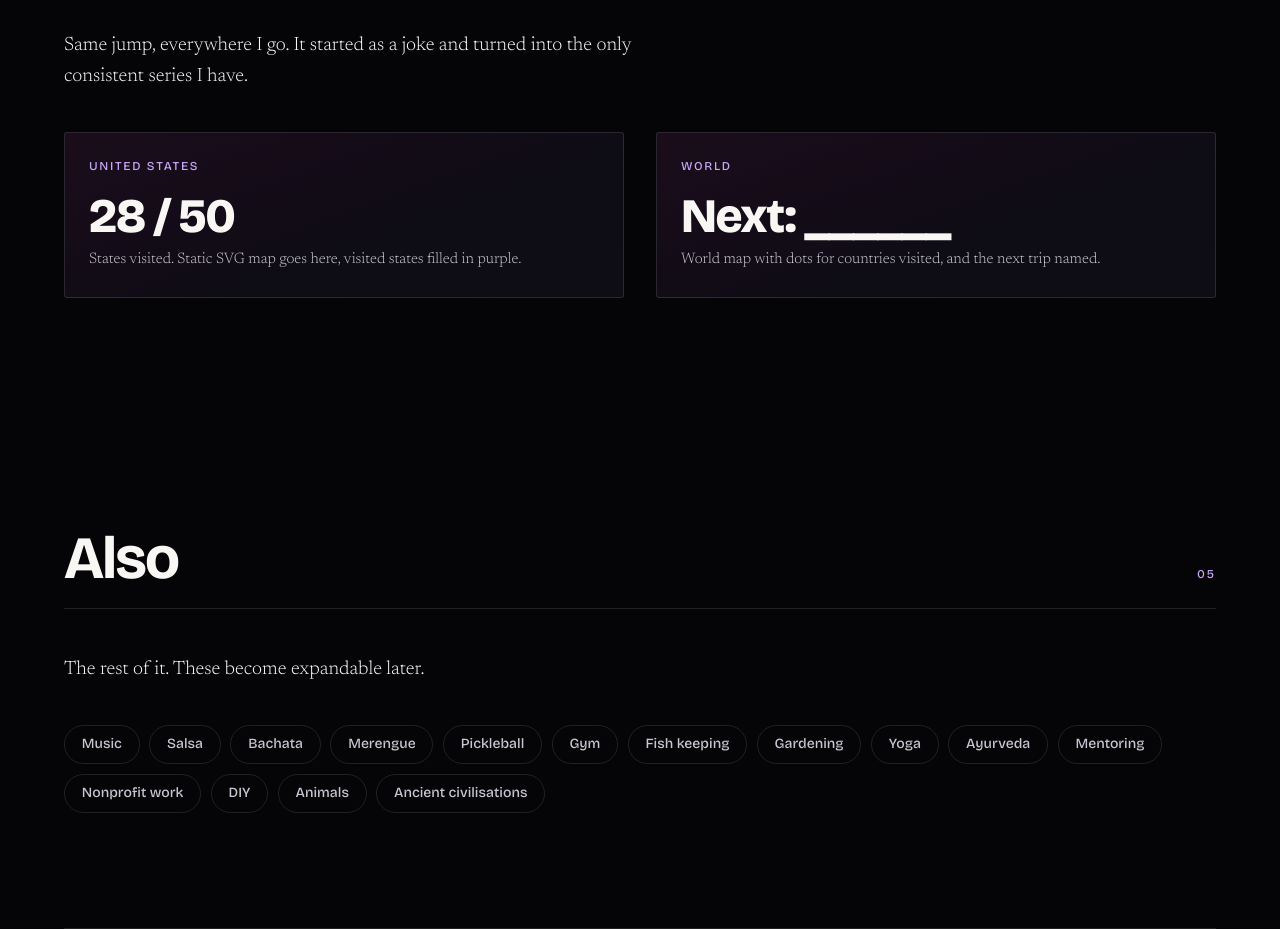
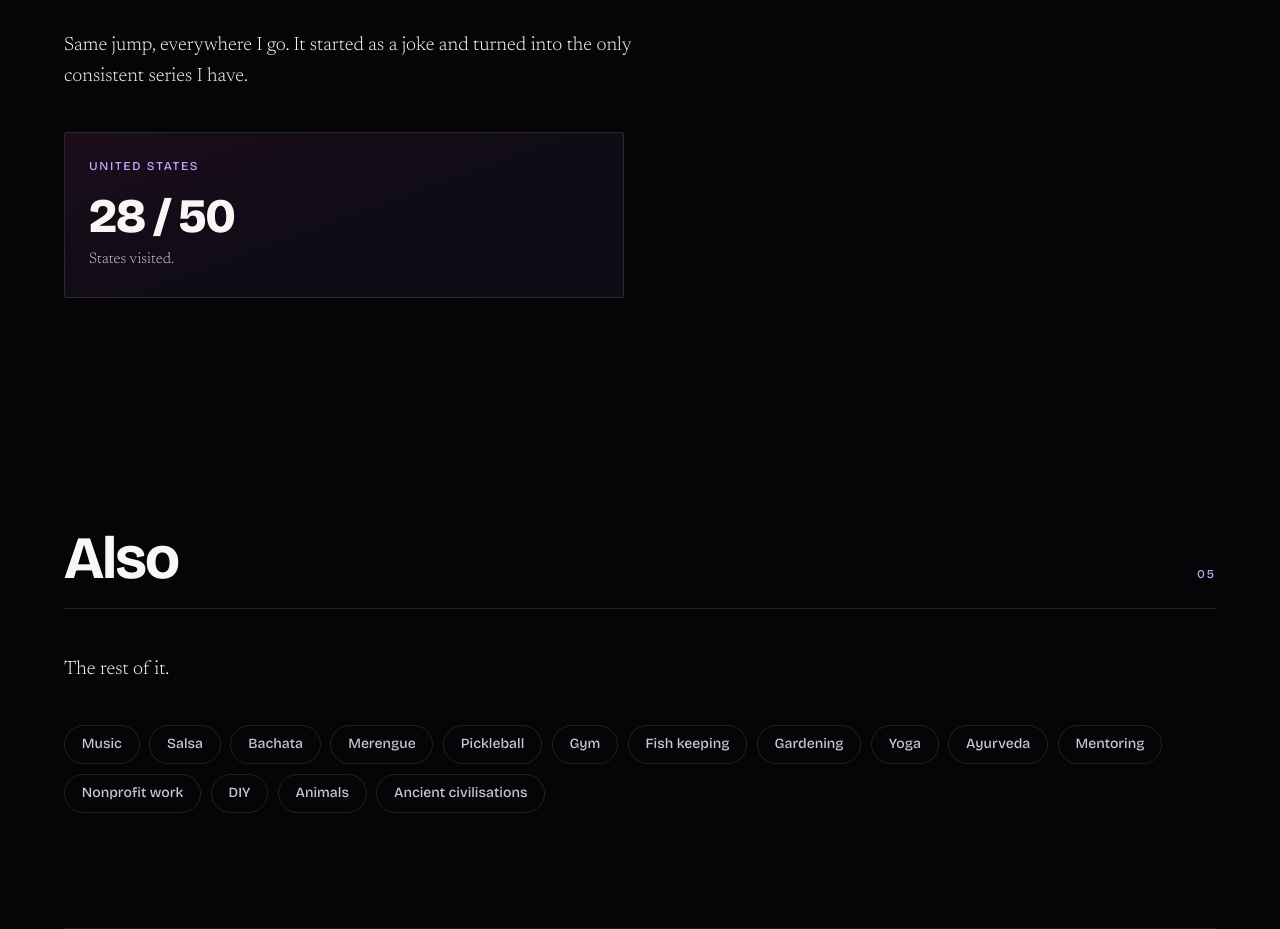
Before and after one commit to ketaverse/ketanrajput-com, a plain HTML site: page index.html in a window 1280 px wide. Shown: the part 6660-7589 px from the top of the page. Drawn offline with nearby package versions, Linux system fonts and the light colour scheme.

Commit message:
Remove leftover placeholder text; rewrite search/share tags; add KR favicon
- Travel: drop the 'Static SVG map goes here' line and the World card
  ('Next: ______'), which held only placeholder copy. US card keeps 28 / 50.
- Also: drop 'These become expandable later'.
- Title, meta description, Open Graph and Twitter tags now lead with
  design leadership, AI and healthcare; add canonical and og:url.
- Add K monogram favicon (SVG, ICO fallback, apple-touch-icon) in the
  site's violet-to-tyrian palette.

Co-Authored-By: Claude Opus 5.5 <noreply@anthropic.com>

```diff
--- a/index.html
+++ b/index.html
@@ -3,11 +3,20 @@
 <head>
 <meta charset="utf-8">
 <meta name="viewport" content="width=device-width, initial-scale=1">
-<title>Ketan Rajput &mdash; Ketaverse</title>
-<meta name="description" content="Ketan Rajput. Product design and strategy, photography, painting, travel.">
-<meta property="og:title" content="Welcome to the Ketaverse &mdash; Ketan Rajput">
-<meta property="og:description" content="Product design and strategy, photography, painting, travel.">
+<title>Ketan Rajput | Design leader in AI and healthcare | Ketaverse</title>
+<meta name="description" content="Product design leader shaping AI triage in healthcare at MDLIVE, a Cigna company, and founder of Align Rock, an AI-driven creative consultancy.">
+<link rel="canonical" href="https://www.ketanrajput.com/">
+<meta property="og:site_name" content="Ketaverse">
+<meta property="og:title" content="Ketan Rajput | Design leader in AI and healthcare">
+<meta property="og:description" content="Product design leader shaping AI triage in healthcare at MDLIVE, a Cigna company, and founder of Align Rock, an AI-driven creative consultancy.">
 <meta property="og:type" content="website">
+<meta property="og:url" content="https://www.ketanrajput.com/">
+<meta name="twitter:card" content="summary">
+<meta name="twitter:title" content="Ketan Rajput | Design leader in AI and healthcare">
+<meta name="twitter:description" content="Product design leader shaping AI triage in healthcare at MDLIVE, a Cigna company, and founder of Align Rock, an AI-driven creative consultancy.">
+<link rel="icon" href="/favicon.svg" type="image/svg+xml">
+<link rel="icon" href="/favicon.ico" sizes="48x48">
+<link rel="apple-touch-icon" href="/apple-touch-icon.png">
 <meta name="theme-color" content="#07070B">
 <link rel="preconnect" href="https://fonts.googleapis.com">
 <link rel="preconnect" href="https://fonts.gstatic.com" crossorigin>
@@ -647,12 +656,7 @@ footer p{margin:0;}
       <div class="mapcard rv">
         <h4>United States</h4>
         <p class="big">28 / 50</p>
-        <p>States visited. Static SVG map goes here, visited states filled in purple.</p>
-      </div>
-      <div class="mapcard rv">
-        <h4>World</h4>
-        <p class="big">Next: ______</p>
-        <p>World map with dots for countries visited, and the next trip named.</p>
+        <p>States visited.</p>
       </div>
     </div>
   </section>
@@ -660,7 +664,7 @@ footer p{margin:0;}
   <!-- ================= 05 ALSO ================= -->
   <section id="also" class="wrap">
     <div class="head rv"><h2>Also</h2><span class="idx">05</span></div>
-    <p class="lede rv">The rest of it. These become expandable later.</p>
+    <p class="lede rv">The rest of it.</p>
     <ul class="chips rv">
       <li>Music</li><li>Salsa</li><li>Bachata</li><li>Merengue</li>
       <li>Pickleball</li><li>Gym</li><li>Fish keeping</li><li>Gardening</li>
```
Also changed, not shown: apple-touch-icon.png (added), favicon.ico (added), favicon.svg (added).
